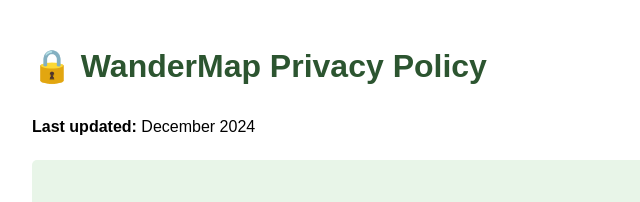
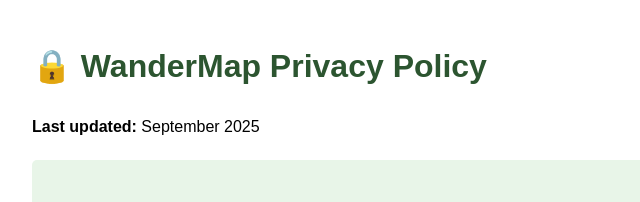
Before and after one commit to WanderMapDev/wandermap.app, a plain HTML site: page privacy.html in a window 1280 px wide. Shown: the top 202 px of the page, 208-848 px from the left. Drawn offline with Linux system fonts and the light colour scheme.

Commit message:
Update privacy.html

```diff
--- a/privacy.html
+++ b/privacy.html
@@ -13,7 +13,7 @@
 </head>
 <body>
     <h1>🔒 WanderMap Privacy Policy</h1>
-    <p><strong>Last updated:</strong> December 2024</p>
+    <p><strong>Last updated:</strong> September 2025</p>
 
     <div class="highlight">
         <h2>🎯 What Makes WanderMap Different</h2>
```
